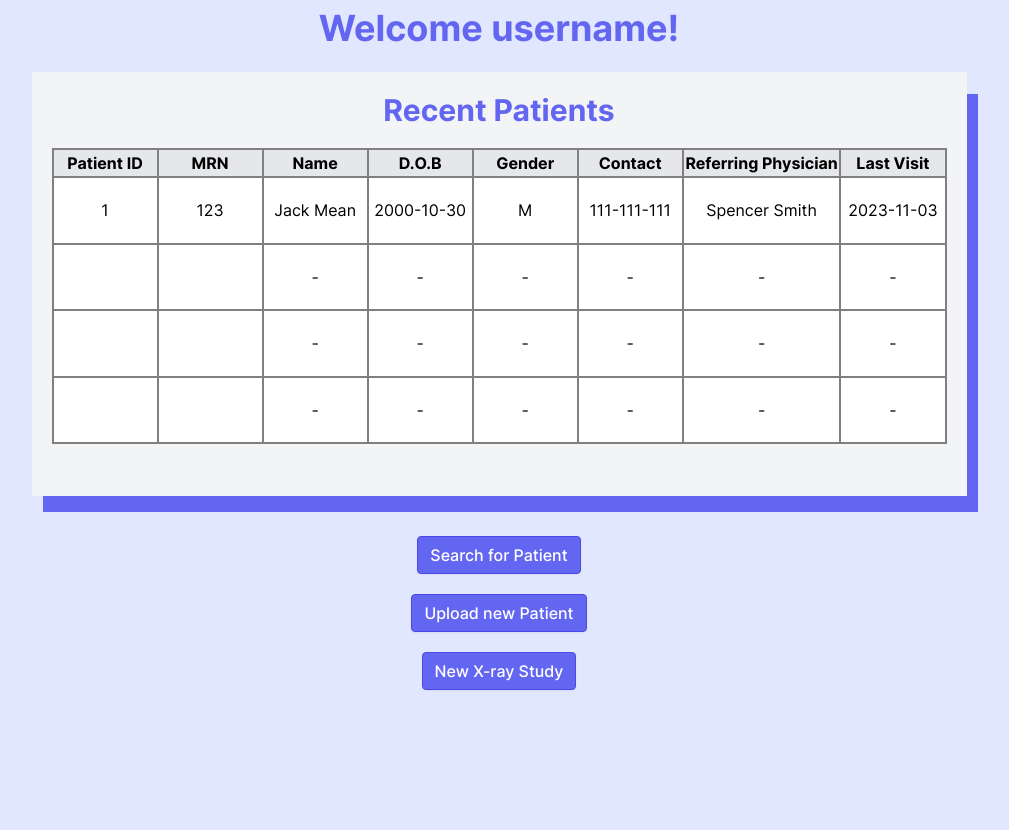
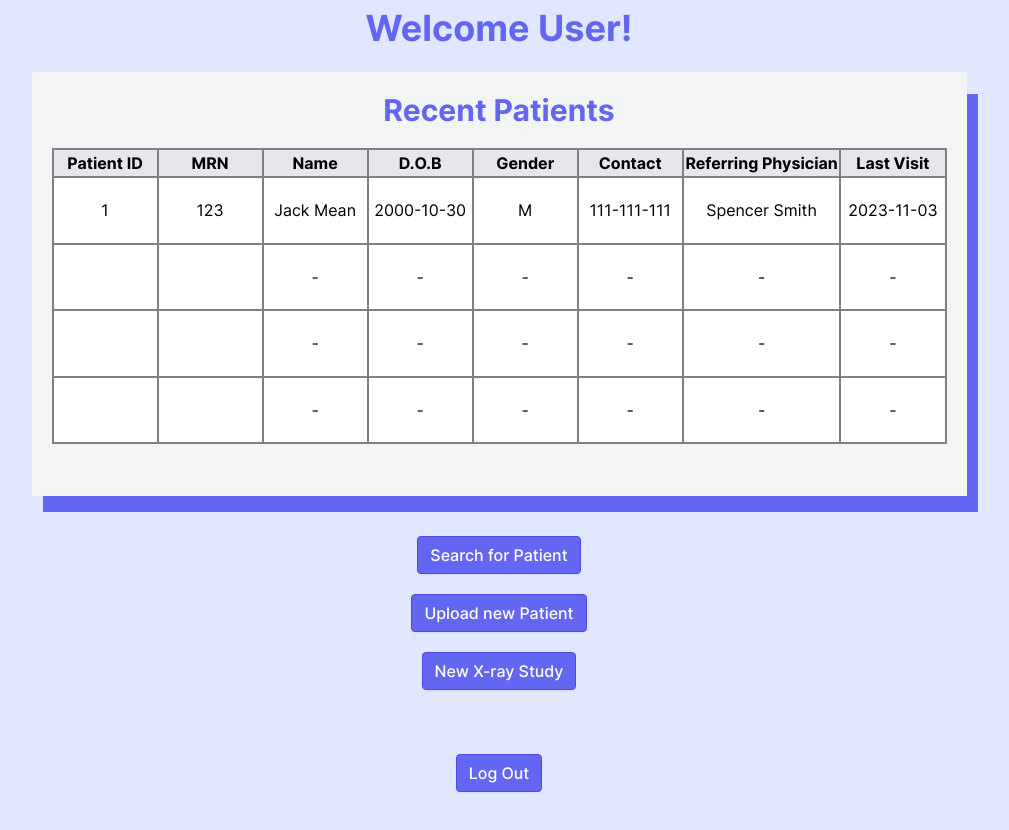
Before and after one commit to tusharagg1/chest-x-ray-ai, a Next.js app in the folder src/frontend/: page /Main in a window 1280 px wide. Shown: the top 830 px of the page, without its empty margins (141-1150 px from the left). Built offline with nearby package versions, Linux system fonts and the light colour scheme.

Commit message:
feat: Added sign out button hooked up to backend user authentication

```diff
--- a/src/frontend/src/app/Main/page.tsx
+++ b/src/frontend/src/app/Main/page.tsx
@@ -8,22 +8,24 @@ import cols from "@/app/components/patientColumns";
 // import { Patient } from "@/app/components/patientColumns";
 import Table from "@/app/components/table";
 
+import { signOutAUser, getCurrentUser } from "../../../../backend/database/backend";
+
 export default function MainPage() {
-    const [username, setUser] = useState('username');
+    const [username, setUser] = useState('User');
 
     function search() {
         //go to patient search
-        window.location.href = "http://localhost:3000/PatientSearch"
+        window.location.href = "/PatientSearch"
     }
 
     function newUpload() {
         //go to the upload patient data page
-        window.location.href = "http://localhost:3000/NewPatient"
+        window.location.href = "/NewPatient"
     }
 
-    function newXrayStudey() {
+    function newXrayStudy() {
         //go to the x-ray study page
-        window.location.href = "http://localhost:3000/X-RayStudy"
+        window.location.href = "/X-RayStudy"
     }
 
     const data = () => {
@@ -53,10 +55,26 @@ export default function MainPage() {
         return items;
     }
 
+    const onSignOut = () => {
+        const signOutBtn = document.getElementById("signOutBtn");
+        const signOutTxt = document.getElementById("signOutSuccess");
+
+        signOutAUser()
+            .then((_userSignedOut) => {
+                signOutTxt!.innerHTML = `Sign Out Successful! Goodbye ${username}!`;
+                setTimeout(() => {}, 1000);
+                window.location.href = "/Login";
+            })
+            .catch((_error) => {
+                signOutTxt!.innerHTML = "Sign Out Failed! Error in User Sign Out!";
+                console.log("Error in User Sign Out!");
+            });
+    };
+
     return (
         <main className='bg-indigo-100 min-h-screen'>
             <header className='mb-2 justify-center text-center' >
-                <h1 className='py-2 text-m text-indigo-500 ' >Welcome {username}!</h1>
+                <h1 className='py-2 text-m text-indigo-500' >Welcome {username}!</h1>
             </header>
             <div className='py-2 layout relative flex min-h-screen flex-col items-center text-center gap-5'>
                     <div className='bg-gray-100 p-5 gap-2 px-5' style={{width: "85%", height : '53vh', zIndex: '5'}}>
@@ -85,13 +103,22 @@ export default function MainPage() {
                 Upload new Patient
                 </Button>
                 <Button
-                    onClick={newXrayStudey}
+                    onClick={newXrayStudy}
                     variant='primary'
                     size='base'
                     // style={{'width' : '22%'}}
                 >
                 New X-ray Study
                 </Button>
+                <br></br>
+                <Button
+                    onClick={onSignOut}
+                    variant='primary'
+                    size='base'
+                >
+                Log Out
+                </Button>
+                <label id="signOutSuccess"></label>
             </div>
 
         </main>
```
